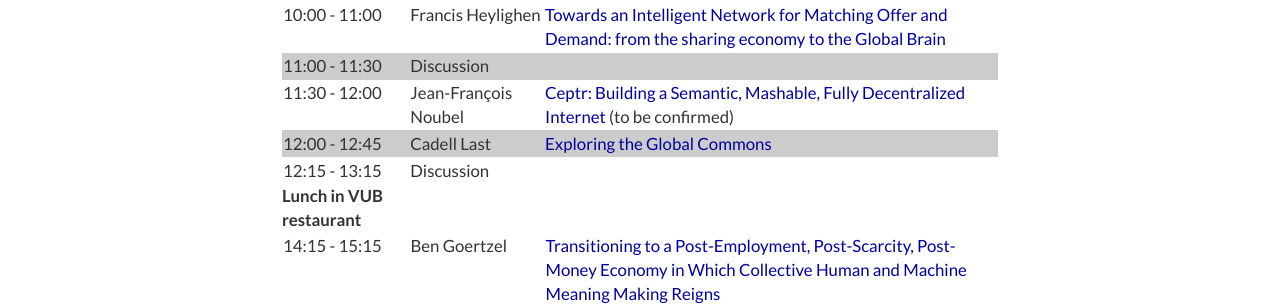
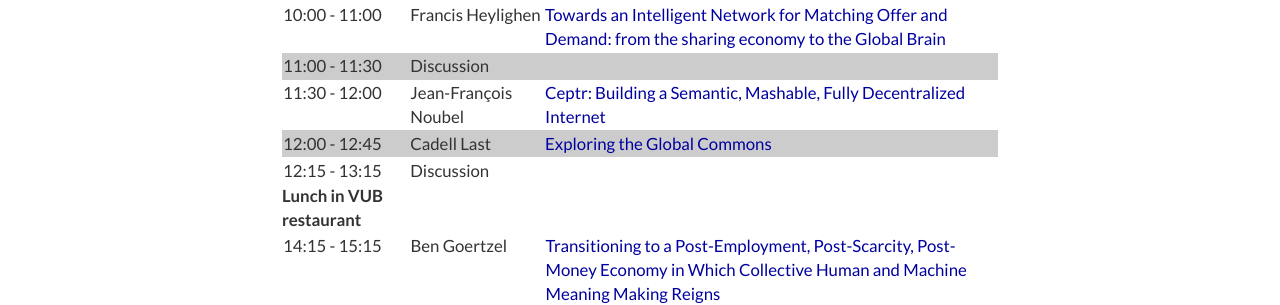
Before and after one commit to globalbraininstitute/onet, a Jekyll site: the page built from pages/schedule.markdown, in a window 1280 px wide and 1086 px high. Shown: the part 312-617 px from the top of the window. Built offline with Jekyll 4.4.1, drawn with Linux system fonts in a browser that asks for light colours; nearby versions of some CDN libraries; library files that are not in the unit come from our copies; comment, search, counter and statistics services are not loaded.

Commit message:
added jean-francois video and edited the title of his talk

```diff
--- a/_posts/2015-02-17-noubel.markdown
+++ b/_posts/2015-02-17-noubel.markdown
@@ -6,6 +6,6 @@
 link: speakers/noubel
 category: Speakers
 description: |
-    <p class="lead"><a href="speakers/noubel">Ceptr: Building a Semantic, Mashable, Fully Decentralized Internet</a> (to be confirmed)</p>
+    <p class="lead"><a href="speakers/noubel">Ceptr: Building a Semantic, Mashable, Fully Decentralized Internet</a></p>
 
 ---
--- a/pages/schedule.markdown
+++ b/pages/schedule.markdown
@@ -17,7 +17,7 @@
 |:---|---|---|---:|
 |10:00 - 11:00| Francis Heylighen | <a href="{{site.baseurl}}/speakers/francis/">Towards an Intelligent Network for Matching Offer and Demand: from the sharing economy to the Global Brain</a>|
 |11:00 - 11:30| Discussion | |
-|11:30 - 12:00| Jean-François Noubel | <a href="{{site.baseurl}}/speakers/noubel/">Ceptr: Building a Semantic, Mashable, Fully Decentralized Internet</a> (to be confirmed)|
+|11:30 - 12:00| Jean-François Noubel | <a href="{{site.baseurl}}/speakers/noubel/">Ceptr: Building a Semantic, Mashable, Fully Decentralized Internet</a>|
 |12:00 - 12:45| Cadell Last | <a href="speakers/last">Exploring the Global Commons</a> |
 |12:15 - 13:15| Discussion | |
 
--- a/speakers/noubel.markdown
+++ b/speakers/noubel.markdown
@@ -10,4 +10,6 @@
 
 ## Ceptr: Building a Semantic, Mashable, Fully Decentralized Internet
 
+<iframe width="560" height="315" src="https://www.youtube.com/embed/muWnEF7JFjA" frameborder="0" allowfullscreen></iframe>
+
 ## Questions and comments
```
